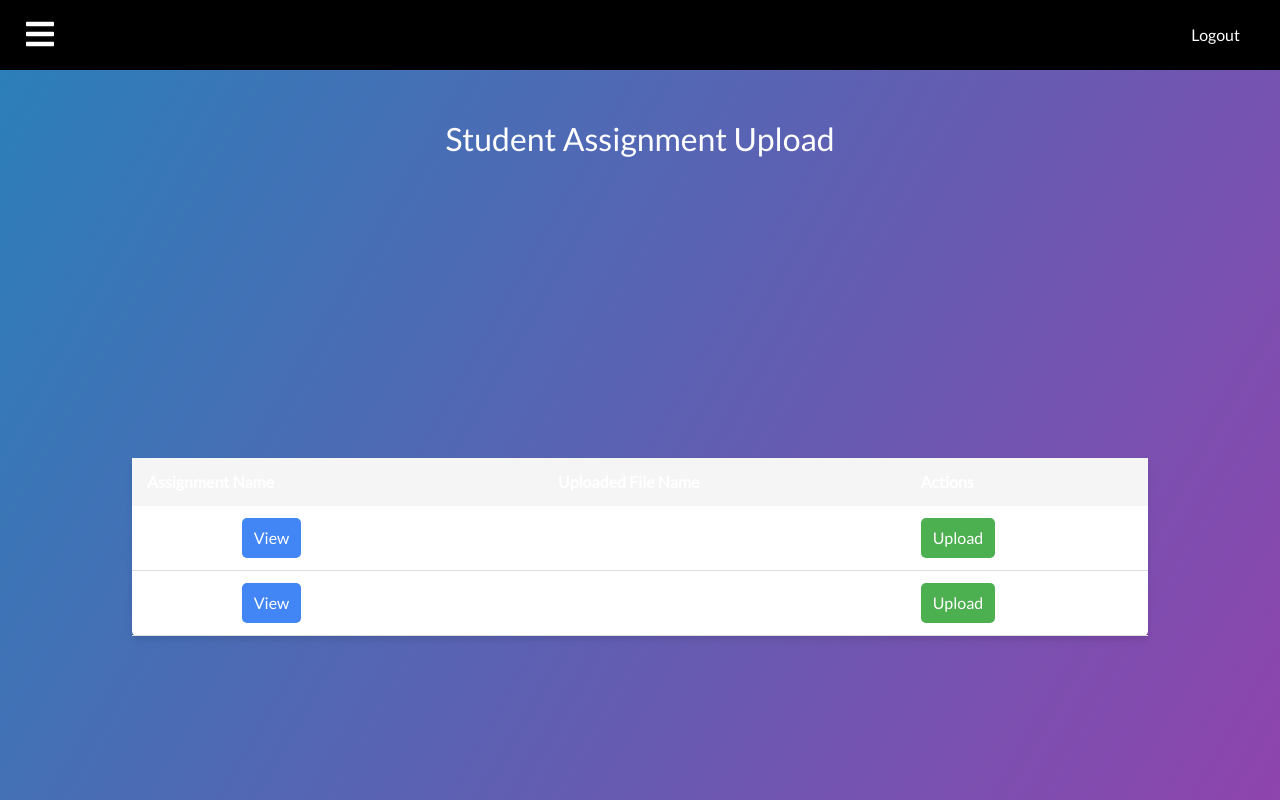
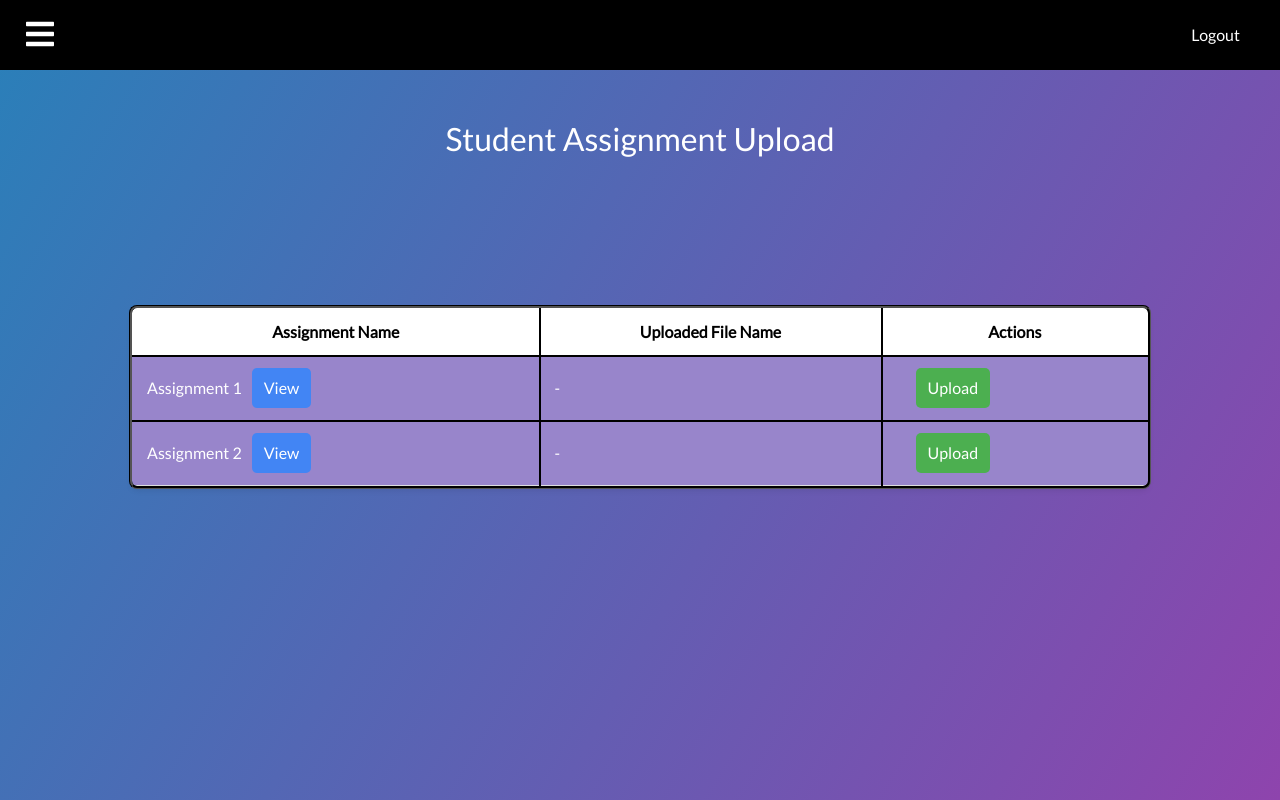
Before and after one commit to BimsaraAnjanaJay/MERN_Project, a React (Create React App) app in the folder client/: page /studentassignments in a window 1280 px wide. Built offline with nearby package versions, Linux system fonts and the light colour scheme.

Commit message:
change css

```diff
--- a/client/src/Pages/StudentInterface/StudentAssignments.css
+++ b/client/src/Pages/StudentInterface/StudentAssignments.css
@@ -2,23 +2,34 @@
    .stu_ass-table {
     width: 80%;
     border-collapse: collapse;
-    background-color: #fff;
+    background-color: #9885cb;
     border-radius: 5px;
     box-shadow: 0 4px 6px rgba(0, 0, 0, 0.1);
-    margin: 20px auto; /* Center the table horizontally */
-    margin-top: 300px;
+    margin: 20px auto;
+    margin-top: 150px;
+    outline-color: black;
+    outline-width: 3px;
+    outline-style: groove;
   }
 
   .stu_ass-table th,
   .stu_ass-table td {
     padding: 12px 15px;
     text-align: left;
+    outline-color: black;
+    outline-style: groove;
+    outline-width: 1px;
   }
 
   /* Style for table headers */
   .stu_ass-table th {
-    background-color: #f5f5f5;
+    background-color: #ffffff;
     font-weight: bold;
+    color: black;
+    outline-color: black;
+    outline-style: groove;
+    outline-width: 1px;
+    text-align: center;
   }
 
   /* Style for table rows */
@@ -28,7 +39,7 @@
 
   /* Style for table row hover effect */
   .stu_ass-table tbody tr:hover {
-    background-color: #f2f2f2;
+    background-color: #8daee3;
   }
 
   /* Style for action buttons in table cells */
@@ -43,6 +54,7 @@
 
   /* Style for view button */
   .stu_ass-view-button {
+    margin-left: 10px;
     background-color: #4285f4;
     color: #fff;
   }
@@ -51,12 +63,17 @@
   .stu_ass-upload-button {
     background-color: #4caf50;
     color: #fff;
+    margin-right: -10px;
+    margin-left: 19px;
   }
 
   /* Style for delete button */
   .stu_ass-delete-button {
     background-color: #f44336;
     color: #fff;
+    margin-top: 5px;
+    margin-right: -10px;
+    margin-left: 19px;
   }
 
   /* Style for action buttons on hover */
@@ -66,5 +83,5 @@
 
   /* Style for action buttons text color on hover */
   .stu_ass-table td button:hover .stu_ass-delete-button {
-    color: #fff;
+    color: #6a8dc5;
   }
--- a/client/src/Pages/StudentInterface/StudentDashboard.css
+++ b/client/src/Pages/StudentInterface/StudentDashboard.css
@@ -19,7 +19,7 @@
   border: 1px solid #ddd;
   border-radius: 8px;
   box-shadow: 0 4px 8px rgba(0, 0, 0, 0.2);
-  background-color: #5060b0;
+  background-color: #8b98db;
 }
 
 .stu_dash_dashboard-card-title01,
--- a/client/src/Pages/StudentInterface/StudentHome.css
+++ b/client/src/Pages/StudentInterface/StudentHome.css
@@ -12,6 +12,13 @@
     flex-direction: column;
     margin: 80px 10px 5px 10px;
     transition: margin-left 0.3s;
+    height: 100vh;
+    left: 250px;
+    /* width: calc(100% - 250px);*/
+
+    font-size: 30px;
+    font-weight: 500;
+    /* padding: 8px 40px; */
 }
 
 .stu_home_card-container01,
@@ -58,7 +65,6 @@
 }
 
 .stu_home_card-container0201 {
-  /* height: 186px; */
   font-size: 20px;
 }
 
@@ -73,3 +79,8 @@
     margin-left: 211px;
   }
 } */
+
+/* .sidebar.with-sidebar ~ .studenthome{
+  width: calc(100% - (-150px));
+  max-width: 70%;
+} */
--- a/client/src/Pages/StudentInterface/StudentHome.js
+++ b/client/src/Pages/StudentInterface/StudentHome.js
@@ -7,7 +7,7 @@ export default function StudentHome() {
   const showSidebar = () => setSidebar(!sidebar);
 
   return (
-      <div className={`studenthome ${sidebar ? 'with-sidebar' : ''}`}>
+    <div className={`studenthome ${sidebar ? 'with-sidebar' : ''}`}>
           <NavSideBar sidebar={sidebar} setSidebar={setSidebar} />
           <div className={`stu_home_card-container ${sidebar ? 'with-sidebar' : ''}`}>
           </div>
```
